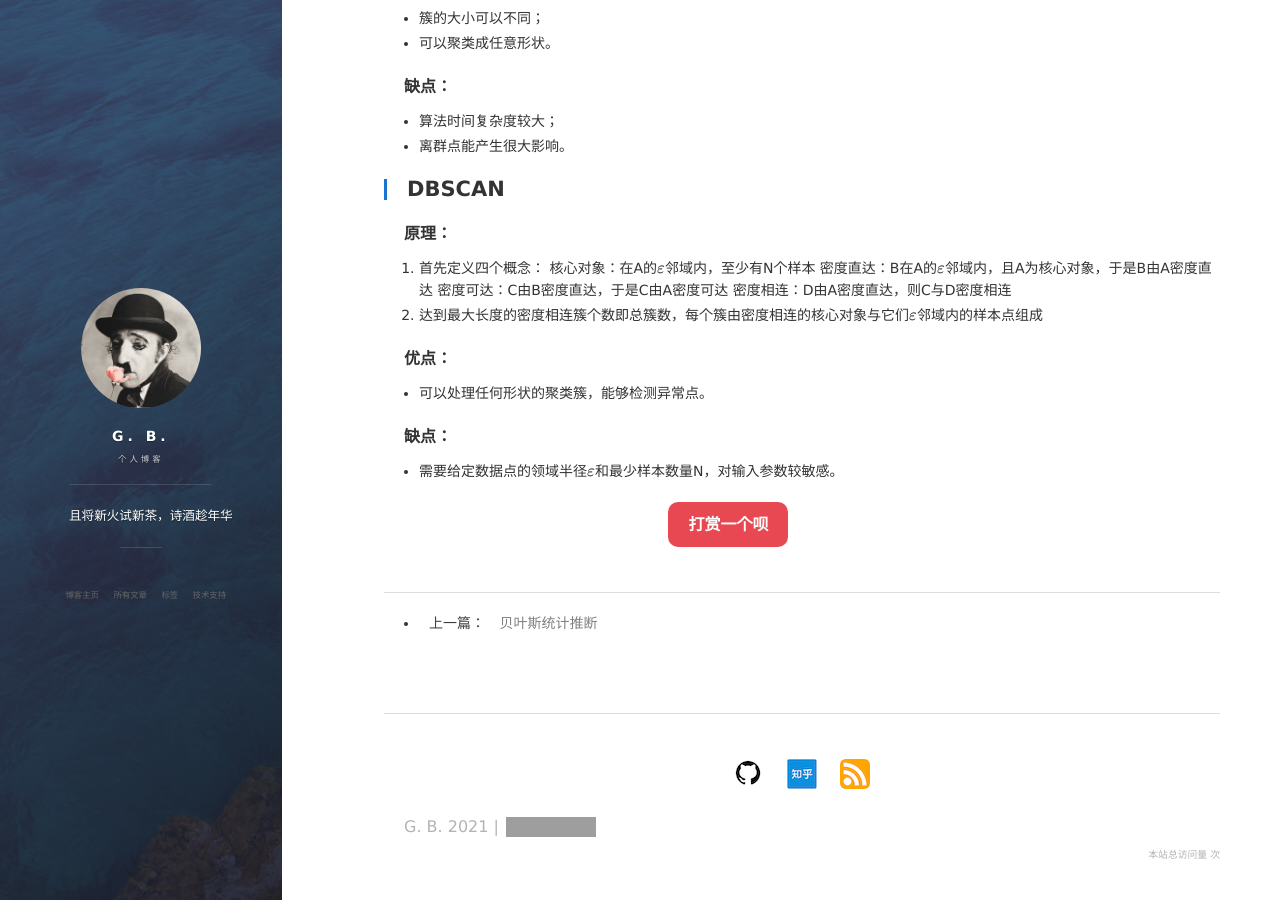
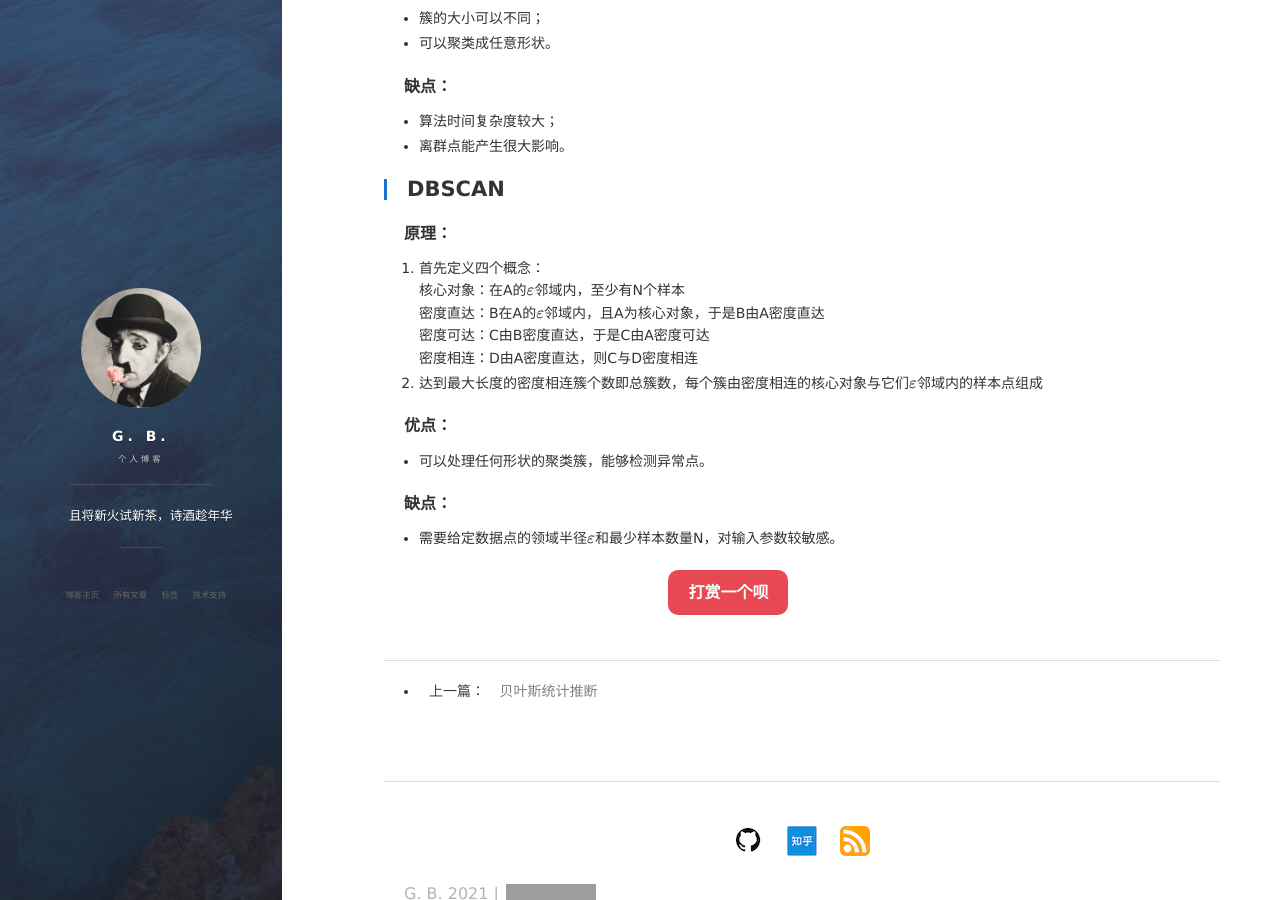
Before and after one commit to Blanket58/Blanket58.github.io, a Jekyll site: the page built from _posts/2021-09-24-clustering.md, in a window 1280 px wide and 900 px high, scrolled down 1107 px. Built offline with Jekyll 4.4.1, drawn with Linux system fonts in a browser that asks for light colours; nearby versions of some CDN libraries; comment, search, counter and statistics services are not loaded; grey boxes are pictures that could not be loaded.

```diff
--- a/_posts/2021-09-24-clustering.md
+++ b/_posts/2021-09-24-clustering.md
@@ -60,10 +60,10 @@ katex: true
 
 **原理：**
 
-1. 首先定义四个概念：
-   核心对象：在A的$\varepsilon$邻域内，至少有N个样本
-   密度直达：B在A的$\varepsilon$邻域内，且A为核心对象，于是B由A密度直达
-   密度可达：C由B密度直达，于是C由A密度可达
+1. 首先定义四个概念：<br>
+   核心对象：在A的$\varepsilon$邻域内，至少有N个样本<br>
+   密度直达：B在A的$\varepsilon$邻域内，且A为核心对象，于是B由A密度直达<br>
+   密度可达：C由B密度直达，于是C由A密度可达<br>
    密度相连：D由A密度直达，则C与D密度相连
 2. 达到最大长度的密度相连簇个数即总簇数，每个簇由密度相连的核心对象与它们$\varepsilon$邻域内的样本点组成
 
```
